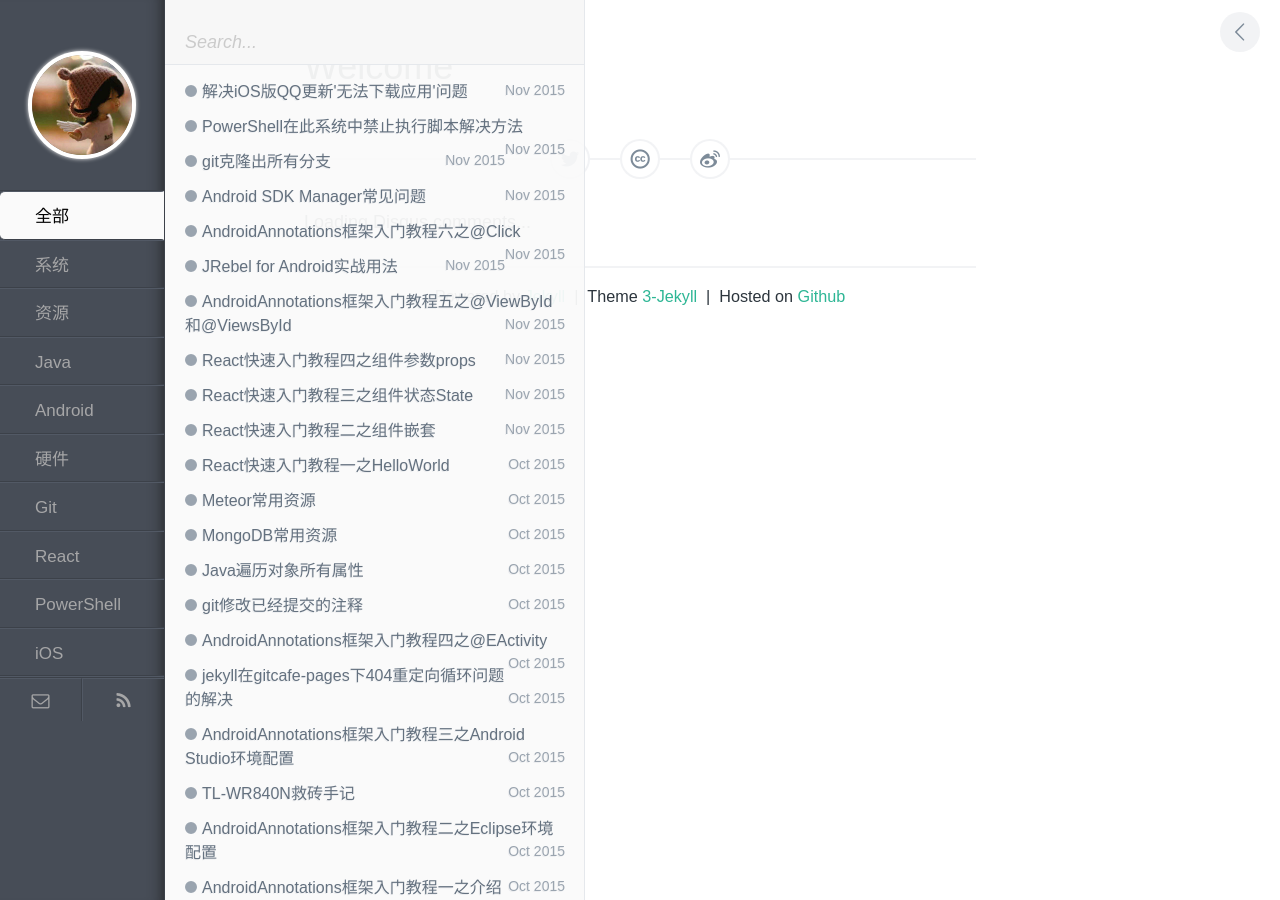
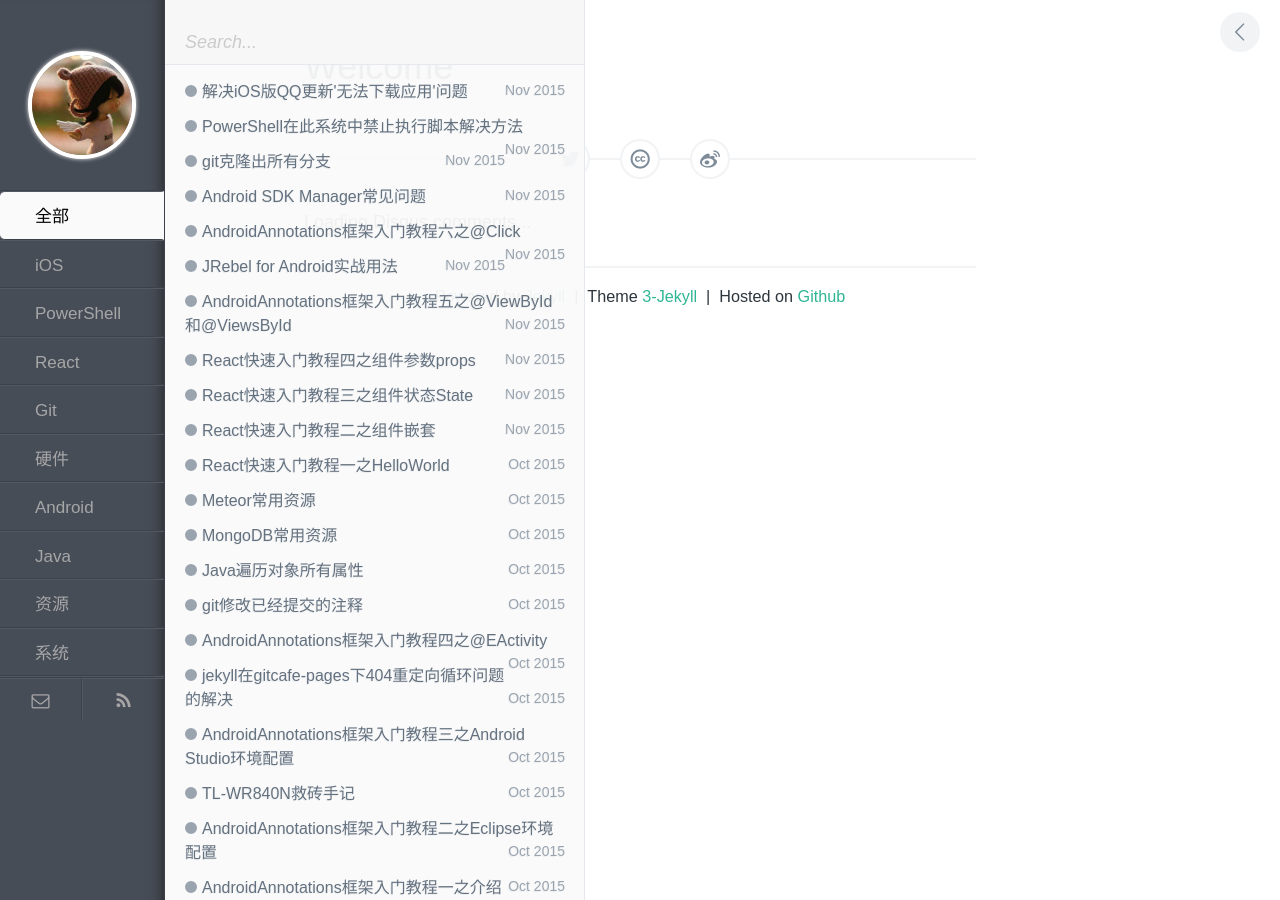
Before and after one commit to q505507538/zhenhappy.github.io, a Jekyll site: the page built from index.md, in a window 1280 px wide. Built offline with Jekyll 4.4.1, drawn with Linux system fonts in a browser that asks for light colours; comment, search, counter and statistics services are not loaded.

Commit message:
对文章分类倒序

```diff
--- a/_includes/nav.html
+++ b/_includes/nav.html
@@ -4,7 +4,7 @@
 
     <ul id="tags__ul">
       <li id="pl__all" class="tags__li tags-btn active">全部</li>
-      {% for tag in site.tags %}
+      {% for tag in site.tags reversed %}
         <li id="{{ tag | first }}" class="tags__li tags-btn">{{ tag | first }}</li>
       {% endfor %}
     </ul>
```
